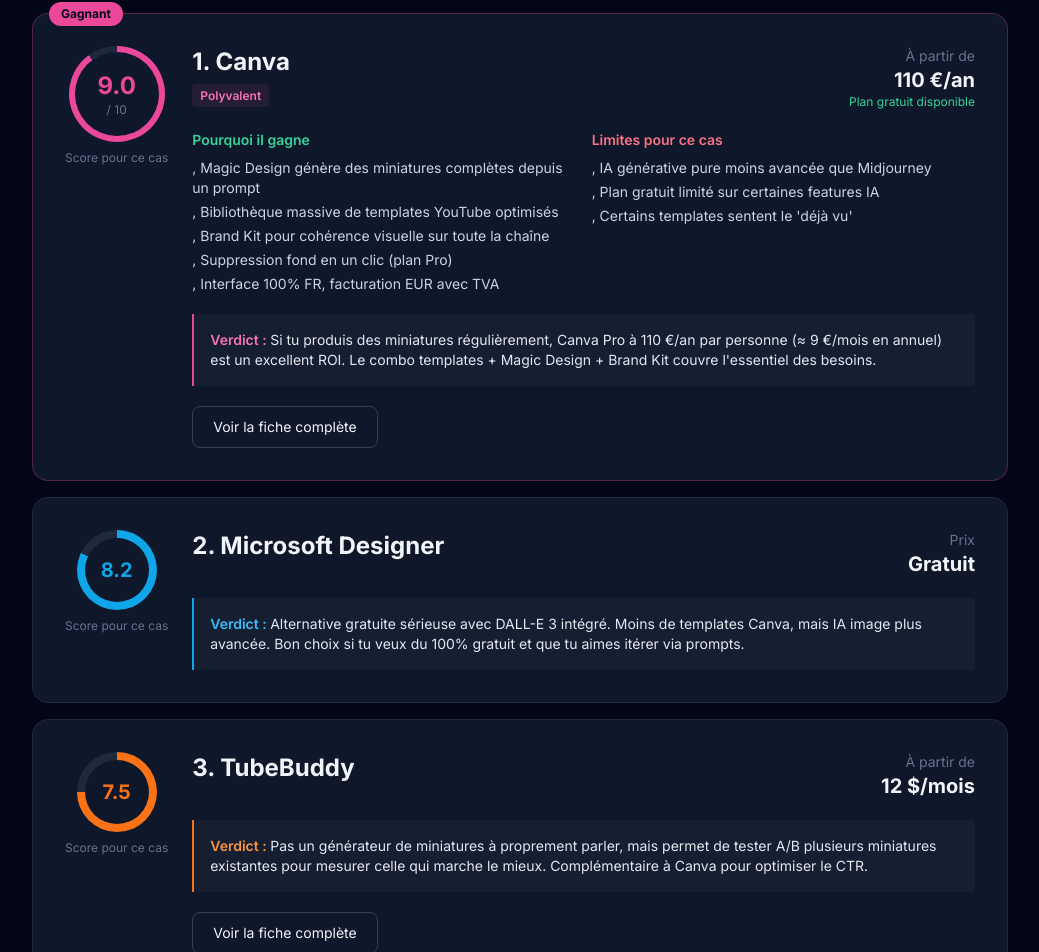
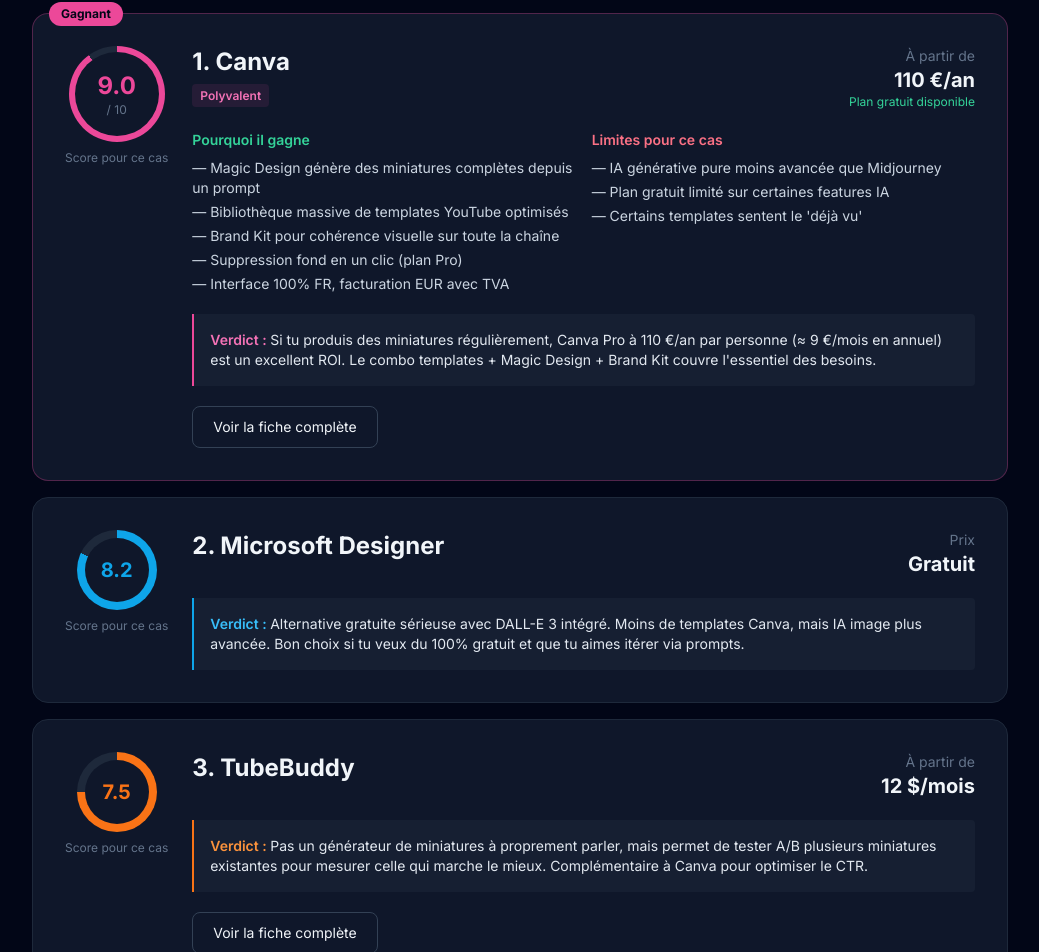
Before and after one commit to xmarko49x-create/filtrio, a Next.js app: page /cas-usage/miniatures-youtube-ia in a window 1280 px wide. Shown: the part 1765-2717 px from the top of the page, without its empty margins (120-1159 px from the left). Built offline with nearby package versions, Linux system fonts and the light colour scheme.

Commit message:
Filtrio: restaurer em-dash en debut de bullet (listes plans + cas usage)

```diff
--- a/components/cas-usage/CasUsageLayout.tsx
+++ b/components/cas-usage/CasUsageLayout.tsx
@@ -420,7 +420,7 @@
                 <div className="font-semibold text-emerald-400 mb-2">Pourquoi il gagne</div>
                 <ul className="text-slate-300 space-y-1">
                   {item.pourquoiGagne.map((p, i) => (
-                    <li key={i}>, {p}</li>
+                    <li key={i}>— {p}</li>
                   ))}
                 </ul>
               </div>
@@ -428,7 +428,7 @@
                 <div className="font-semibold text-rose-400 mb-2">Limites pour ce cas</div>
                 <ul className="text-slate-300 space-y-1">
                   {item.limites.map((l, i) => (
-                    <li key={i}>, {l}</li>
+                    <li key={i}>— {l}</li>
                   ))}
                 </ul>
               </div>
--- a/components/fiche/FicheOutilLayout.tsx
+++ b/components/fiche/FicheOutilLayout.tsx
@@ -387,7 +387,7 @@
                   )}
                   <ul className="text-sm text-slate-300 space-y-1">
                     {p.features.map((ft, i) => (
-                      <li key={i}>, {ft}</li>
+                      <li key={i}>— {ft}</li>
                     ))}
                   </ul>
                   {/* CTA par plan (pattern NerdWallet / G2 / Wirecutter), un bouton tracké par ligne pricing */}
```
